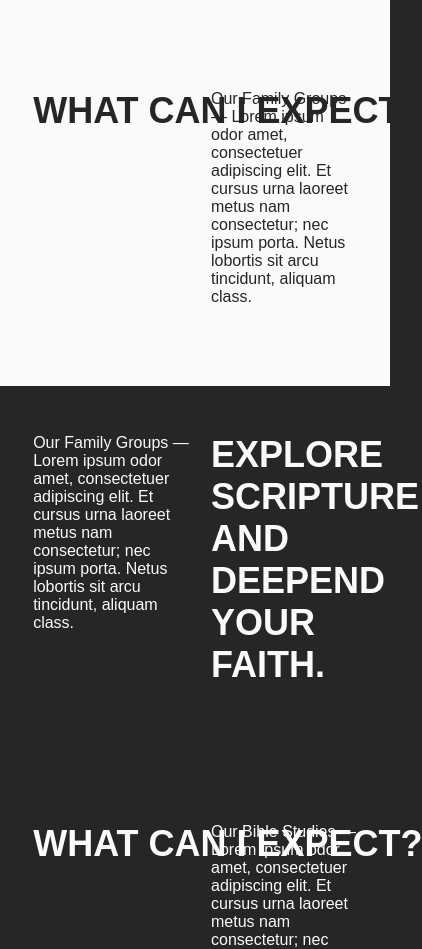
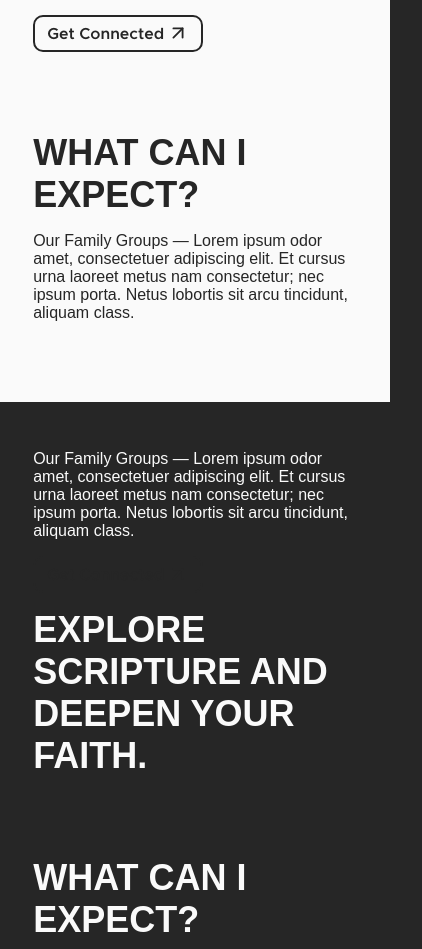
Before and after one commit to justindjsuh/mpc-em, a Next.js app: page /em-ministries in a window 390 px wide. Shown: the part 1025-1974 px from the top of the page, 422 px wide, since content can reach past the window. Built offline with nearby package versions, Linux system fonts and the light colour scheme; a web font is replaced by a local one.

Commit message:
em ministries responsiveness

```diff
--- a/src/app/em-ministries/EmMinistries.module.css
+++ b/src/app/em-ministries/EmMinistries.module.css
@@ -47,19 +47,29 @@
   width: 100%;
 }
 
+.contentContainer.stuck {
+  position: sticky;
+  top: 0;
+}
+
 .content {
-  /* display: flex; */
   display: grid;
   grid-template-columns: 50% 45%;
   width: 83%;
   padding: 5rem 0;
+  padding-bottom: 2rem;
   gap: 5rem;
+}
+
+.content:last-of-type {
+  padding-bottom: 5rem;
 }
 
 .contentContainer2 {
   background-color: var(--bg-dark);
   color: var(--font-color-light);
-  margin-bottom: 4rem;
+  padding-bottom: 4rem;
+  z-index: 2;
 }
 
 .content2 h3 {
@@ -67,7 +77,7 @@
 }
 
 .content h3 {
-  font-size: var(--header-hero-size);
+  font-size: var(--header2-size);
 }
 
 .details {
@@ -81,12 +91,14 @@
 
 @media (max-width: 768px) {
   .content {
+    display: flex;
     flex-direction: column;
     gap: 1rem;
     padding-top: 3rem;
   }
   .content h3 {
     font-size: var(--header2-size);
+    white-space: wrap;
   }
   .headerContainer h3 {
     font-size: var(--header2-size);
--- a/src/app/em-ministries/page.tsx
+++ b/src/app/em-ministries/page.tsx
@@ -2,6 +2,7 @@
 import { motion } from 'framer-motion';
 import Image from 'next/image';
 import { useRouter } from 'next/navigation';
+import { useEffect, useRef, useState } from 'react';
 import Button from '../ui/Button/Button';
 import Layout from '../ui/Layout/Layout';
 import PlanVisitFooter from '../ui/SharedComponents/PlanVisitFooter/PlanVisitFooter';
@@ -9,6 +10,29 @@ import styles from './EmMinistries.module.css';
 
 const EmMinistries: React.FC = () => {
   const router = useRouter();
+
+  const section1Ref = useRef(null);
+  const [isStuck, setIsStuck] = useState(false);
+
+  useEffect(() => {
+    const observer = new IntersectionObserver(
+      ([entry]) => {
+        if (entry) {
+          setIsStuck(entry.boundingClientRect.top <= 0);
+        }
+      },
+      {
+        root: null, // viewport
+        rootMargin: '0px 0px -100% 0px', // No offset, strictly when top reaches viewport top
+        threshold: 0, // Trigger as soon as any part of it enters/leaves,
+      },
+    );
+
+    if (section1Ref.current) {
+      observer.observe(section1Ref.current);
+    }
+    return () => observer.disconnect();
+  }, []);
 
   const handleNavigation = () => {
     router.push('/get-connected');
@@ -42,7 +66,7 @@ const EmMinistries: React.FC = () => {
             />
           </motion.div>
         </div>
-        <div className={styles.contentContainer}>
+        <div ref={section1Ref} className={`${styles.contentContainer} ${isStuck ? styles.stuck : ''}`}>
           <motion.div
             className={styles.content}
             initial={{ opacity: 0, y: 10 }}
@@ -70,8 +94,6 @@ const EmMinistries: React.FC = () => {
           </motion.div>
         </div>
         <div className={`${styles.contentContainer} ${styles.contentContainer2}`}>
-          {/* wrap up styles for the bible study section
-           */}
           <motion.div
             className={styles.content}
             initial={{ opacity: 0, y: 10 }}
@@ -83,7 +105,7 @@ const EmMinistries: React.FC = () => {
               <p>Our Family Groups — Lorem ipsum odor amet, consectetuer adipiscing elit. Et cursus urna laoreet metus nam consectetur; nec ipsum porta. Netus lobortis sit arcu tincidunt, aliquam class.</p>
               <Button text="Get Connected" theme="dark" iconTheme="dark" onClick={handleNavigation} />
             </div>
-            <h3>EXPLORE SCRIPTURE AND DEEPEND YOUR FAITH.</h3>
+            <h3>EXPLORE SCRIPTURE AND DEEPEN YOUR FAITH.</h3>
           </motion.div>
           <motion.div
             className={`${styles.content} ${styles.content2}`}
--- a/src/app/globals.css
+++ b/src/app/globals.css
@@ -25,7 +25,7 @@
 html,
 body {
   max-width: 100vw;
-  overflow-x: hidden;
+  /* overflow-x: hidden; */
 }
 
 body {
--- a/src/app/ui/SharedComponents/PlanVisitFooter/PlanVisitFooter.module.css
+++ b/src/app/ui/SharedComponents/PlanVisitFooter/PlanVisitFooter.module.css
@@ -6,8 +6,9 @@
 }
 
 .lightContainer {
-  background-color: var(--bg-dark);
+  background-color: var(--bg-light);
   color: var(--font-color-dark);
+  padding-top: 1.5rem;
 }
 
 .planVisitContainer {
@@ -35,6 +36,7 @@
 .light {
   background-color: var(--bg-light);
   color: var(--font-color-dark);
+  box-shadow: none;
 }
 
 @media (max-width: 1024px) {
```
